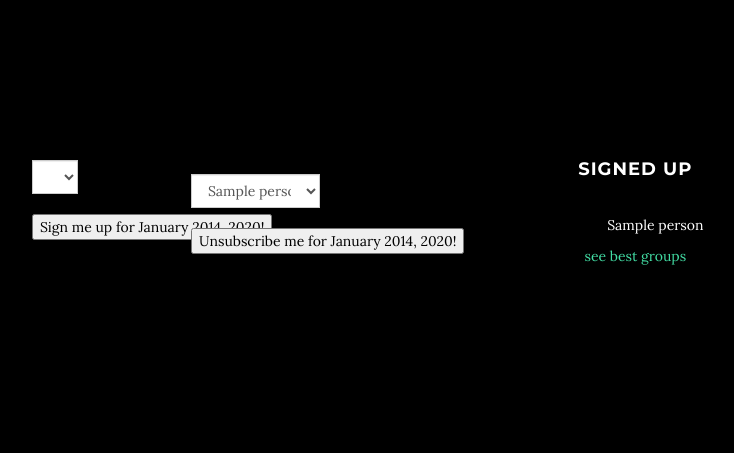
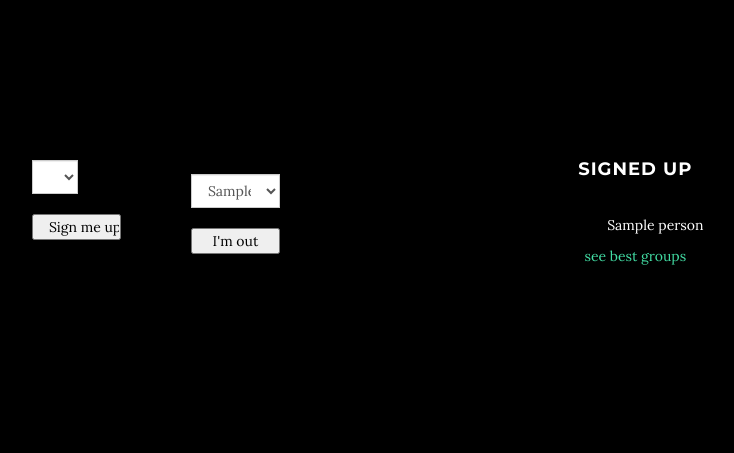
Before and after one commit to johncollins/LunchApp, a Django app: template lunchapp/templates/lunchapp/month.html in a window 1280 px wide. Shown: the part 90-543 px from the top of the page, without its empty margins (258-992 px from the left). Run offline with Django 3.2, Linux system fonts and the light colour scheme; tables that the repository leaves empty hold one stand-in row (values such as "Sample post"); the template is opened without the code that fills it: values that come from a table or form of the project are taken from there, most other values are stand-ins (such as "Sample title", 1, 10 or a date in 2020); lists and menus that the app fills with data are empty; some libraries are stand-ins or nearby versions.

Commit message:
slight front end edit

```diff
--- a/lunchapp/templates/lunchapp/month.html
+++ b/lunchapp/templates/lunchapp/month.html
@@ -1,5 +1,4 @@
 {% load staticfiles %}
-
 
 {% include 'lunchapp/base.html' %}
 
@@ -11,24 +10,26 @@
         <div class="container col-md-8">
           <form id="add-form" action="add_person/" method="POST">
             {% csrf_token %}
-            <div class="col-md-4 container">
+            <div class="col-md-3 container">
               <div class="input-group">
               {% include "lunchapp/not_signed_up_selector.html" %}
               </div>
               <br/>
-                <input id="add-person-button" type="submit" value="Sign me up for {{month}}, {{year}}!" />
+                <input class="col-md-12" id="add-person-button" type="submit" value="Sign me up" color="green" />
             </div>
           </form>
+          <div class="col-md-1 container"></div>
           <form id="remove-form" action="remove_person/" method="POST">
             {% csrf_token %}
-            <div class="col-md-4 container">
+            <div class="col-md-3 container">
               <div class="input-group">
               {% include "lunchapp/signed_up_selector.html" %}
               </div>
               <br/>
-              <input id="remove-person-button" type="submit" value="Unsubscribe me for {{month}}, {{year}}!" />
+              <input class="col-md-12" id="remove-person-button" type="submit" value="I'm out" color="red" />
             </div>
           </form>
+          <div class="col-md-1 container"></div>
 			  </div>
 			  <div class="container col-md-4">
 				  <h4 align="center">Signed Up</h4>
```
